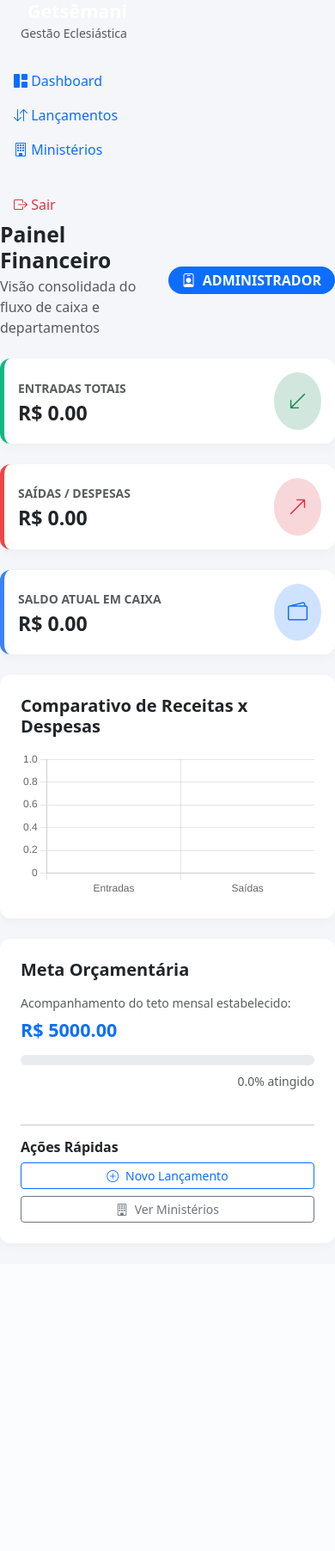
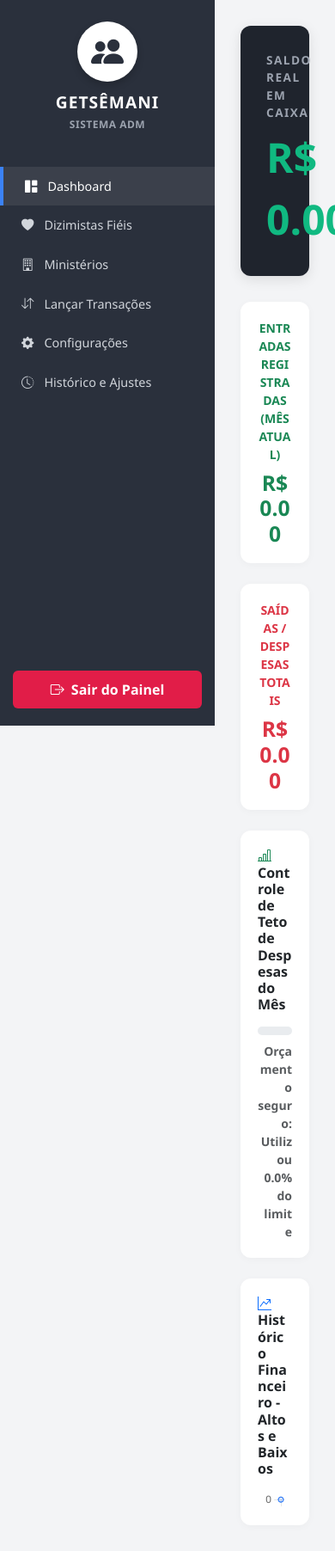
Before and after one commit to brayancanuto2023-hash/getsemani-system, a Flask app: page /dashboard in a window 390 px wide; the page is wider, and only the part inside the window is pictured. Shown: that part at 86% size. Before the commit the page ends 1422 px from the top of that part, so only its background shows below. Run offline with Flask 3, Linux system fonts and the light colour scheme; a user stored in the database is signed in; some libraries are stand-ins or nearby versions.

Commit message:
Update index.html

```diff
--- a/templates/index.html
+++ b/templates/index.html
@@ -3,177 +3,222 @@
 <head>
     <meta charset="UTF-8">
     <meta name="viewport" content="width=device-width, initial-scale=1.0">
-    <title>Dashboard - Getsêmani Gestão Ecclesiástica</title>
+    <title>Getsêmani System - Painel</title>
     <link href="https://cdn.jsdelivr.net/npm/bootstrap@5.3.0/dist/css/bootstrap.min.css" rel="stylesheet">
     <link rel="stylesheet" href="https://cdn.jsdelivr.net/npm/bootstrap-icons@1.11.1/font/bootstrap-icons.css">
     <script src="https://cdn.jsdelivr.net/npm/chart.js"></script>
     <style>
         :root {
-            --sidebar-width: 260px;
-            --primary-color: #2c3e50;
-            --accent-color: #3498db;
+            --sidebar-width: 250px;
+            --bg-dark: #2a303c;
+            --bg-card-dark: #1f242d;
+            --main-bg: #f3f4f6;
         }
         body {
-            background-color: #f4f6f9;
-        <div class="sidebar">
-    <div class="px-4 mb-4 text-center">
-        <div class="mb-2">
-            <i class="bi bi-church-fill text-primary display-5"></i>
-        </div>
-        <h4 class="fw-bold text-white mb-0">Getsêmani</h4>
-        <small class="text-muted">Gestão Eclesiástica</small>
-    </div>
-    <ul class="nav flex-column">
-        <li class="nav-item">
-            <a class="nav-link active" href="/dashboard"><i class="bi bi-grid-1x2-fill"></i> Dashboard</a>
-        </li>
-        <li class="nav-item">
-            <a class="nav-link" href="/transacoes"><i class="bi bi-arrow-down-up"></i> Lançamentos</a>
-        </li>
-        <li class="nav-item">
-            <a class="nav-link" href="/historico"><i class="bi bi-clock-history"></i> Histórico</a>
-        </li>
-        <li class="nav-item">
-            <a class="nav-link" href="/ministerios"><i class="bi bi-building"></i> Ministérios</a>
-        </li>
-        <li class="nav-item">
-            <a class="nav-link" href="/patrimonio"><i class="bi bi-box-seam"></i> Materiais / Patrimônio</a>
-        </li>
-        <li class="nav-item">
-            <a class="nav-link" href="/usuarios"><i class="bi bi-people-fill"></i> Usuários</a>
-        </li>
-        <li class="nav-item mt-4">
-            <a class="nav-link text-danger" href="/logout"><i class="bi bi-box-arrow-right"></i> Sair</a>
-        </li>
-    </ul>
-</div>
-        /* Main Content */
-        .main-content {
+            background-color: var(--main-bg);
+            font-family: 'Segoe UI', Tahoma, Geneva, Verdana, sans-serif;
+            margin: 0;
+            padding: 0;
+        }
+        /* Sidebar Estilo Original */
+        .sidebar {
+            width: var(--sidebar-width);
+            position: fixed;
+            top: 0;
+            bottom: 0;
+            left: 0;
+            background-color: var(--bg-dark);
+            color: #ffffff;
+            z-index: 1000;
+            padding-top: 25px;
+            display: flex;
+            flex-direction: column;
+        }
+        .sidebar-brand {
+            text-align: center;
+            padding: 0 15px 20px 15px;
+        }
+        .sidebar-logo {
+            width: 70px;
+            height: 70px;
+            border-radius: 50%;
+            background-color: #ffffff;
+            display: flex;
+            align-items: center;
+            justify-content: center;
+            margin: 0 auto 10px auto;
+            box-shadow: 0 4px 8px rgba(0,0,0,0.2);
+        }
+        .sidebar-logo i {
+            font-size: 38px;
+            color: var(--bg-dark);
+        }
+        .sidebar-title {
+            font-weight: 800;
+            font-size: 1.2rem;
+            letter-spacing: 1px;
+            margin-bottom: 2px;
+            color: #ffffff;
+        }
+        .sidebar-subtitle {
+            font-size: 0.75rem;
+            color: #9ca3af;
+            font-weight: 600;
+            letter-spacing: 0.5px;
+        }
+        .sidebar-menu {
+            list-style: none;
+            padding: 0;
+            margin: 20px 0 0 0;
+            flex-grow: 1;
+        }
+        .sidebar-menu .nav-link {
+            color: #d1d5db;
+            padding: 12px 25px;
+            font-size: 0.9rem;
+            font-weight: 500;
+            display: flex;
+            align-items: center;
+            gap: 12px;
+            text-decoration: none;
+            transition: all 0.2s ease;
+        }
+        .sidebar-menu .nav-link:hover, .sidebar-menu .nav-link.active {
+            color: #ffffff;
+            background-color: rgba(255, 255, 255, 0.08);
+            border-left: 4px solid #3b82f6;
+        }
+        .btn-sair {
+            background-color: #e11d48;
+            color: white !important;
+            margin: 20px 15px;
+            padding: 10px;
+            border-radius: 6px;
+            text-align: center;
+            font-weight: 600;
+            text-decoration: none;
+            display: block;
+        }
+        .btn-sair:hover {
+            background-color: #be123c;
+        }
+        /* Layout Conteúdo */
+        .main-wrapper {
             margin-left: var(--sidebar-width);
             padding: 30px;
         }
+        /* Top Hero Card Saldo */
+        .card-saldo-hero {
+            background-color: var(--bg-card-dark);
+            color: #ffffff;
+            border-radius: 12px;
+            padding: 30px;
+            text-align: center;
+            box-shadow: 0 4px 15px rgba(0,0,0,0.1);
+            margin-bottom: 30px;
+        }
+        .card-saldo-hero .saldo-label {
+            font-size: 0.85rem;
+            letter-spacing: 1.5px;
+            color: #9ca3af;
+            font-weight: 700;
+            margin-bottom: 5px;
+        }
+        .card-saldo-hero .saldo-valor {
+            font-size: 3rem;
+            font-weight: 800;
+            margin: 0;
+        }
         .card-custom {
+            background: #ffffff;
+            border-radius: 12px;
             border: none;
-            border-radius: 12px;
-            box-shadow: 0 4px 12px rgba(0,0,0,0.03);
-            background: #ffffff;
+            box-shadow: 0 2px 10px rgba(0,0,0,0.03);
+            padding: 20px;
         }
-        .metric-card {
-            border-left: 5px solid;
-        }
-        .metric-entradas { border-color: #10b981; }
-        .metric-saidas { border-color: #ef4444; }
-        .metric-saldo { border-color: #3b82f6; }
     </style>
 </head>
 <body>
 
 <div class="sidebar">
-    <div class="px-4 mb-4">
-        <h4 class="fw-bold text-white mb-0"><i class="bi bi-church text-primary me-2"></i>Getsêmani</h4>
-        <small class="text-muted">Gestão Eclesiástica</small>
+    <div class="sidebar-brand">
+        <div class="sidebar-logo">
+            <i class="bi bi-people-fill"></i>
+        </div>
+        <div class="sidebar-title">GETSÊMANI</div>
+        <div class="sidebar-subtitle">SISTEMA ADM</div>
     </div>
-    <ul class="nav flex-column">
-        <li class="nav-item">
+
+    <ul class="sidebar-menu">
+        <li>
             <a class="nav-link active" href="/dashboard"><i class="bi bi-grid-1x2-fill"></i> Dashboard</a>
         </li>
-        <li class="nav-item">
-            <a class="nav-link" href="/transacoes"><i class="bi bi-arrow-down-up"></i> Lançamentos</a>
+        <li>
+            <a class="nav-link" href="/dizimistas"><i class="bi bi-heart-fill"></i> Dizimistas Fiéis</a>
         </li>
-        <li class="nav-item">
+        <li>
             <a class="nav-link" href="/ministerios"><i class="bi bi-building"></i> Ministérios</a>
         </li>
-        <li class="nav-item mt-4">
-            <a class="nav-link text-danger" href="/logout"><i class="bi bi-box-arrow-right"></i> Sair</a>
+        <li>
+            <a class="nav-link" href="/transacoes"><i class="bi bi-arrow-down-up"></i> Lançar Transações</a>
+        </li>
+        <li>
+            <a class="nav-link" href="/usuarios"><i class="bi bi-gear-fill"></i> Configurações</a>
+        </li>
+        <li>
+            <a class="nav-link" href="/historico"><i class="bi bi-clock-history"></i> Histórico e Ajustes</a>
         </li>
     </ul>
+
+    <a href="/logout" class="btn-sair"><i class="bi bi-box-arrow-right me-1"></i> Sair do Painel</a>
 </div>
 
-<div class="main-content">
+<div class="main-wrapper">
 
-    <div class="d-flex justify-content-between align-items-center mb-4">
-        <div>
-            <h2 class="fw-bold text-dark mb-1">Painel Financeiro</h2>
-            <p class="text-muted mb-0">Visão consolidada do fluxo de caixa e departamentos</p>
-        </div>
-        <div class="d-flex align-items-center gap-3">
-            <span class="badge bg-primary px-3 py-2 fs-6 rounded-pill">
-                <i class="bi bi-person-badge me-1"></i> {{ cargo_usuario or 'ADMINISTRADOR' }}
-            </span>
+    <div class="card-saldo-hero">
+        <div class="saldo-label">SALDO REAL EM CAIXA</div>
+        {% set saldo = (entradas or 0.0) - (saidas or 0.0) %}
+        <div class="saldo-valor" style="color: {{ '#10b981' if saldo >= 0 else '#ef4444' }};">
+            R$ {{ "%.2f"|format(saldo) }}
         </div>
     </div>
 
     <div class="row g-4 mb-4">
-        <div class="col-md-4">
-            <div class="card card-custom metric-card metric-entradas p-3">
-                <div class="d-flex justify-content-between align-items-center">
-                    <div>
-                        <span class="text-muted small fw-semibold">ENTRADAS TOTAIS</span>
-                        <h3 class="fw-bold text-dark mt-1 mb-0">R$ {{ "%.2f"|format(entradas or 0.0) }}</h3>
-                    </div>
-                    <div class="bg-success-subtle text-success p-3 rounded-circle">
-                        <i class="bi bi-arrow-down-left fs-3"></i>
-                    </div>
-                </div>
+        <div class="col-md-6 text-center">
+            <div class="card card-custom">
+                <span class="text-success fw-bold small text-uppercase">Entradas Registradas (Mês Atual)</span>
+                <h2 class="fw-bold text-success mt-2 mb-0">R$ {{ "%.2f"|format(entradas or 0.0) }}</h2>
             </div>
         </div>
-
-        <div class="col-md-4">
-            <div class="card card-custom metric-card metric-saidas p-3">
-                <div class="d-flex justify-content-between align-items-center">
-                    <div>
-                        <span class="text-muted small fw-semibold">SAÍDAS / DESPESAS</span>
-                        <h3 class="fw-bold text-dark mt-1 mb-0">R$ {{ "%.2f"|format(saidas or 0.0) }}</h3>
-                    </div>
-                    <div class="bg-danger-subtle text-danger p-3 rounded-circle">
-                        <i class="bi bi-arrow-up-right fs-3"></i>
-                    </div>
-                </div>
-            </div>
-        </div>
-
-        <div class="col-md-4">
-            <div class="card card-custom metric-card metric-saldo p-3">
-                <div class="d-flex justify-content-between align-items-center">
-                    <div>
-                        <span class="text-muted small fw-semibold">SALDO ATUAL EM CAIXA</span>
-                        <h3 class="fw-bold text-dark mt-1 mb-0">R$ {{ "%.2f"|format((entradas or 0.0) - (saidas or 0.0)) }}</h3>
-                    </div>
-                    <div class="bg-primary-subtle text-primary p-3 rounded-circle">
-                        <i class="bi bi-wallet2 fs-3"></i>
-                    </div>
-                </div>
+        <div class="col-md-6 text-center">
+            <div class="card card-custom">
+                <span class="text-danger fw-bold small text-uppercase">Saídas / Despesas Totais</span>
+                <h2 class="fw-bold text-danger mt-2 mb-0">R$ {{ "%.2f"|format(saidas or 0.0) }}</h2>
             </div>
         </div>
     </div>
 
-    <div class="row g-4 mb-4">
-        <div class="col-md-8">
-            <div class="card card-custom p-4">
-                <h5 class="fw-bold mb-3">Comparativo de Receitas x Despesas</h5>
-                <canvas id="financeChart" style="max-height: 280px;"></canvas>
+    <div class="row g-4">
+        <div class="col-md-6">
+            <div class="card card-custom h-100">
+                <h6 class="fw-bold text-dark mb-3"><i class="bi bi-bar-chart-line text-success me-2"></i>Controle de Teto de Despesas do Mês</h6>
+
+                {% set teto = meta_orcamento or 5000.00 %}
+                {% set percentual = ((saidas or 0.0) / teto) * 100 %}
+
+                <div class="progress mb-2" style="height: 10px;">
+                    <div class="progress-bar bg-success" role="progressbar" style="width: {{ percentual if percentual <= 100 else 100 }}%"></div>
+                </div>
+                <small class="text-muted d-block text-end fw-semibold">
+                    Orçamento seguro: Utilizou {{ "%.1f"|format(percentual) }}% do limite
+                </small>
             </div>
         </div>
 
-        <div class="col-md-4">
-            <div class="card card-custom p-4">
-                <h5 class="fw-bold mb-3">Meta Orçamentária</h5>
-                <p class="text-muted small mb-2">Acompanhamento do teto mensal estabelecido:</p>
-                <h4 class="fw-bold text-primary mb-3">R$ {{ "%.2f"|format(meta_orcamento or 5000.00) }}</h4>
-
-                {% set percentual = ((entradas or 0.0) / (meta_orcamento or 5000.00)) * 100 %}
-                <div class="progress mb-2" style="height: 12px;">
-                    <div class="progress-bar bg-success" role="progressbar" style="width: {{ percentual if percentual <= 100 else 100 }}%"></div>
-                </div>
-                <small class="text-muted d-block text-end mb-4">{{ "%.1f"|format(percentual) }}% atingido</small>
-
-                <hr>
-
-                <h6 class="fw-bold mb-2">Ações Rápidas</h6>
-                <div class="d-grid gap-2">
-                    <a href="/transacoes" class="btn btn-outline-primary btn-sm"><i class="bi bi-plus-circle me-1"></i> Novo Lançamento</a>
-                    <a href="/ministerios" class="btn btn-outline-secondary btn-sm"><i class="bi bi-building me-1"></i> Ver Ministérios</a>
-                </div>
+        <div class="col-md-6">
+            <div class="card card-custom h-100">
+                <h6 class="fw-bold text-dark mb-3"><i class="bi bi-graph-up-arrow text-primary me-2"></i>Histórico Financeiro - Altos e Baixos</h6>
+                <canvas id="graficoAltosBaixos" style="max-height: 180px;"></canvas>
             </div>
         </div>
     </div>
@@ -181,26 +226,24 @@
 </div>
 
 <script>
-    const ctx = document.getElementById('financeChart').getContext('2d');
+    const ctx = document.getElementById('graficoAltosBaixos').getContext('2d');
     new Chart(ctx, {
-        type: 'bar',
+        type: 'line',
         data: {
             labels: ['Entradas', 'Saídas'],
             datasets: [{
-                label: 'Valores em R$',
+                label: 'Movimentação (R$)',
                 data: [{{ entradas or 0.0 }}, {{ saidas or 0.0 }}],
-                backgroundColor: ['#10b981', '#ef4444'],
-                borderRadius: 8
+                borderColor: '#3b82f6',
+                backgroundColor: 'rgba(59, 130, 246, 0.1)',
+                fill: true,
+                tension: 0.3
             }]
         },
         options: {
             responsive: true,
-            plugins: {
-                legend: { display: false }
-            },
-            scales: {
-                y: { beginAtZero: true }
-            }
+            plugins: { legend: { display: false } },
+            scales: { y: { beginAtZero: true } }
         }
     });
 </script>
```
